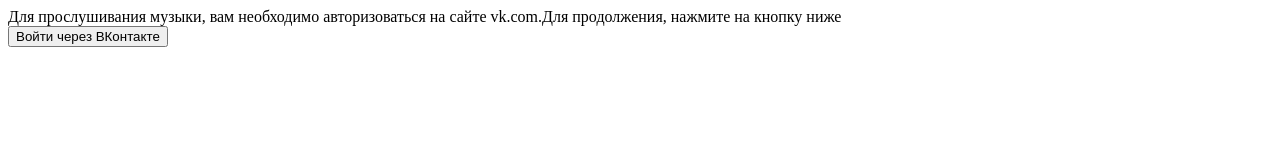
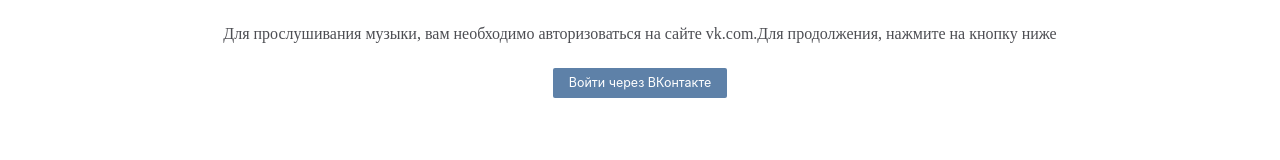
Before and after one commit to ialert/vk-player-firefox-addon, a website: page data/login.html in a window 1280 px wide. Drawn offline with Linux system fonts and the light colour scheme.

Commit message:
updated login button style

```diff
--- a/data/login.html
+++ b/data/login.html
@@ -5,13 +5,47 @@
         <title>
             Авторизация Вконтакте
         </title>
+        <style>
+            body {
+                background-color: #fff;
+                color: #4d4e53;
+            }
+
+            .content {
+                margin-top: 25px;
+                text-align: center;
+            }
+
+            .login-button {
+                margin-top: 25px;
+            }
+
+            .flat_button {
+                background: #5e81a8 none repeat scroll 0 0;
+                text-align: center;
+                border: 0 none;
+                border-radius: 2px;
+                box-sizing: border-box;
+                color: #ffffff;
+                cursor: pointer;
+                font-family: -apple-system, BlinkMacSystemFont, Roboto, Open Sans, Helvetica Neue, sans-serif;
+                font-size: 12.5px;
+                margin: 0;
+                outline: medium none;
+                padding: 7px 16px 8px;
+                text-align: center;
+                text-decoration: none;
+                vertical-align: top;
+                white-space: nowrap;
+            }
+        </style>
     </head>
     <body>
         <div class="content">
             <div class="msg">
                 Для прослушивания музыки, вам необходимо авторизоваться на сайте vk.com.Для продолжения, нажмите на кнопку ниже
             </div>
-            <div class="button">
+            <div class="login-button">
                 <button id="auth-button" class="flat_button">
                     Войти через ВКонтакте
                 </button>
```
